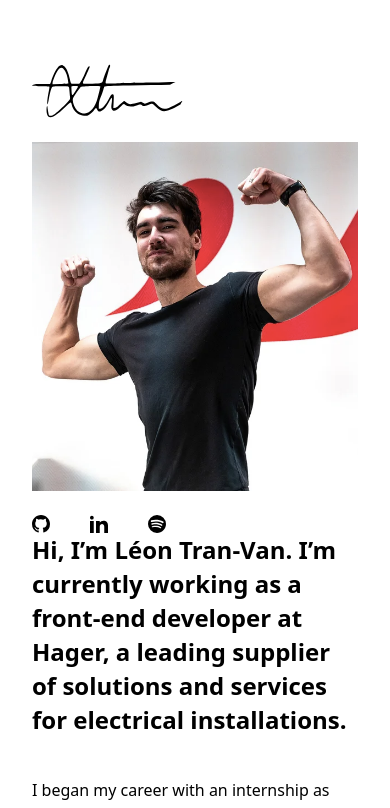
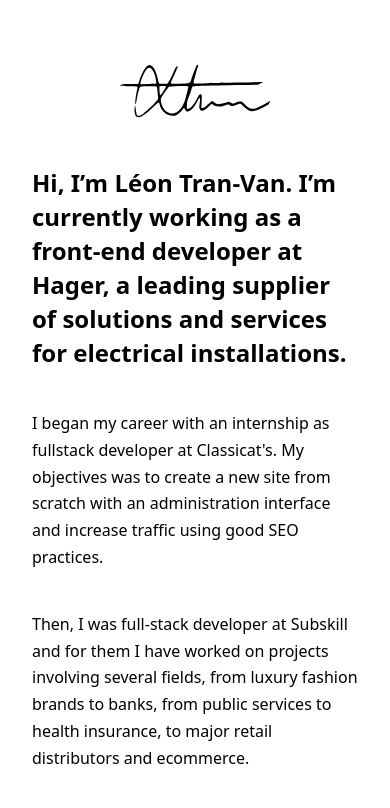
Before and after one commit to ephalys/vue3-experimentation, a Vue app: page / in a window 390 px wide. Shown: the top 808 px of the page. Built offline with nearby package versions, Linux system fonts and the light colour scheme; a web font is replaced by a local one.

Commit message:
fix layout on mobile

```diff
--- a/index.html
+++ b/index.html
@@ -11,7 +11,6 @@
       type="font/woff2"
       crossorigin="anonymous"
     />
-    <!-- <link rel="preload" href="/font/Inter-italic.var.woff2" as="font" type="font/woff2" crossorigin="anonymous"> -->
     <link rel="preconnect" href="https://fonts.googleapis.com" />
     <link rel="preconnect" href="https://fonts.gstatic.com" crossorigin />
     <style>
--- a/src/views/Home.vue
+++ b/src/views/Home.vue
@@ -9,13 +9,14 @@ import signature from "@/images/signature.svg";
   <img
     :src="signature"
     alt="signature"
-    class="mb-6 md:mb-12"
+    class="mx-auto mb-12 md:mx-0"
     height="54"
     width="151"
   />
-  <HomeText class="order-1 md:w-1/2" />
+  <HomeText class="md:w-1/2" />
   <div
     class="
+      mt-12
       md:flex
       md:flex-col
       md:justify-center
@@ -23,6 +24,7 @@ import signature from "@/images/signature.svg";
       md:right-8
       md:inset-y-16
       md:w-5/12
+      md:mt-0
     "
   >
     <img :src="imageOfMe" alt="Image of me" class="w-full" />
```
